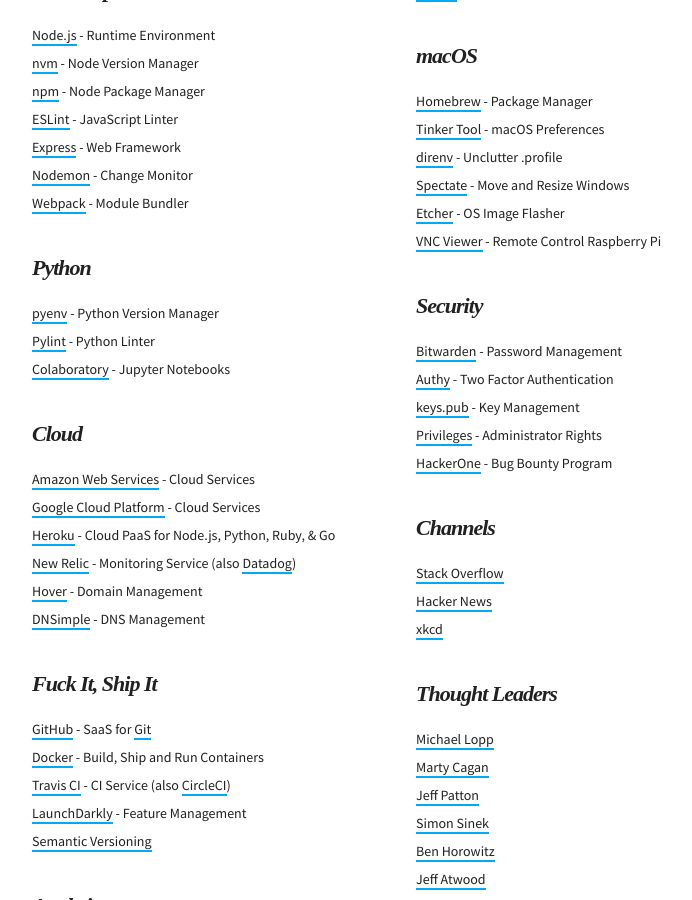
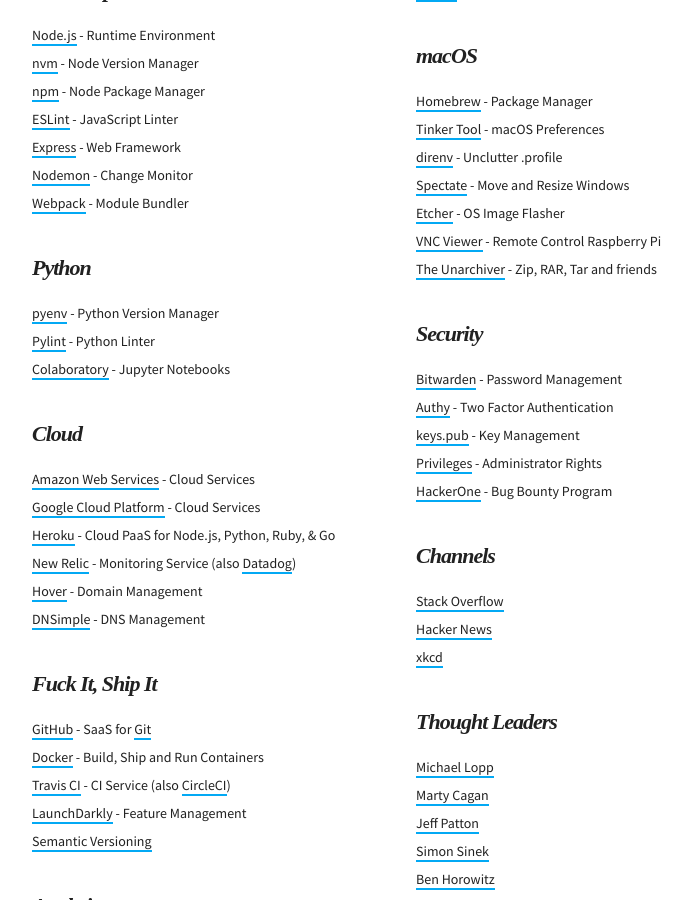
Before and after one commit to martinbuberl/martinbuberl.github.io, a Jekyll site: the page built from docs/resources.md, in a window 1280 px wide and 900 px high, scrolled down 970 px. Shown: the whole window, without its empty margins (233-925 px from the left). Built offline with Jekyll 4.4.1, drawn with Linux system fonts in a browser that asks for light colours; nearby versions of some CDN libraries; some web fonts are replaced.

Commit message:
Added unarchiver

```diff
--- a/docs/resources.md
+++ b/docs/resources.md
@@ -126,6 +126,7 @@ Here are my bookmarks of software, services and resources, the essentials if you
       <li><a target="_blank" href="https://www.spectacleapp.com/">Spectate</a> - Move and Resize Windows</li>
       <li><a target="_blank" href="https://www.balena.io/etcher/">Etcher</a> - OS Image Flasher</li>
       <li><a target="_blank" href="https://www.realvnc.com/en/connect/download/viewer/">VNC Viewer</a> - Remote Control Raspberry Pi</li>
+      <li><a target="_blank" href="https://apps.apple.com/us/app/the-unarchiver/id425424353">The Unarchiver</a> - Zip, RAR, Tar and friends</li>
     </ul>
   </div>
   <div class="wrapper">
```
